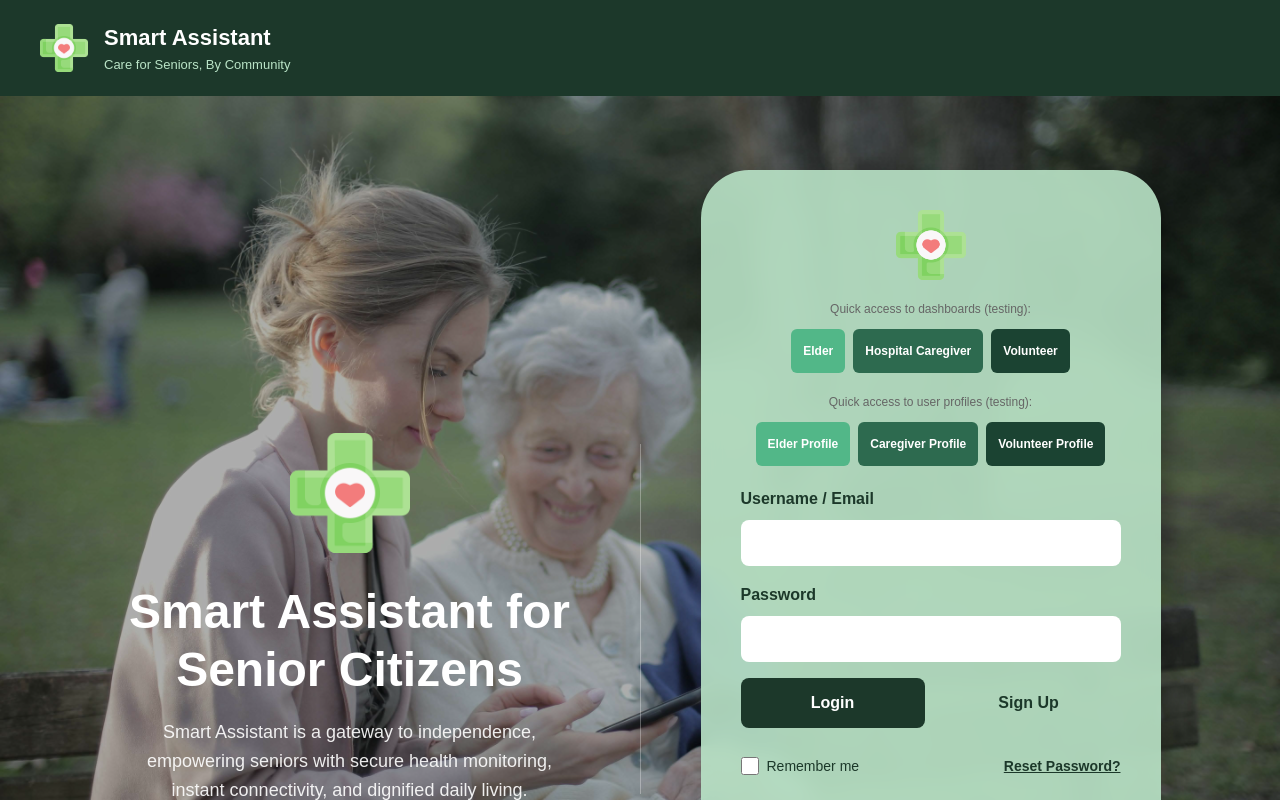
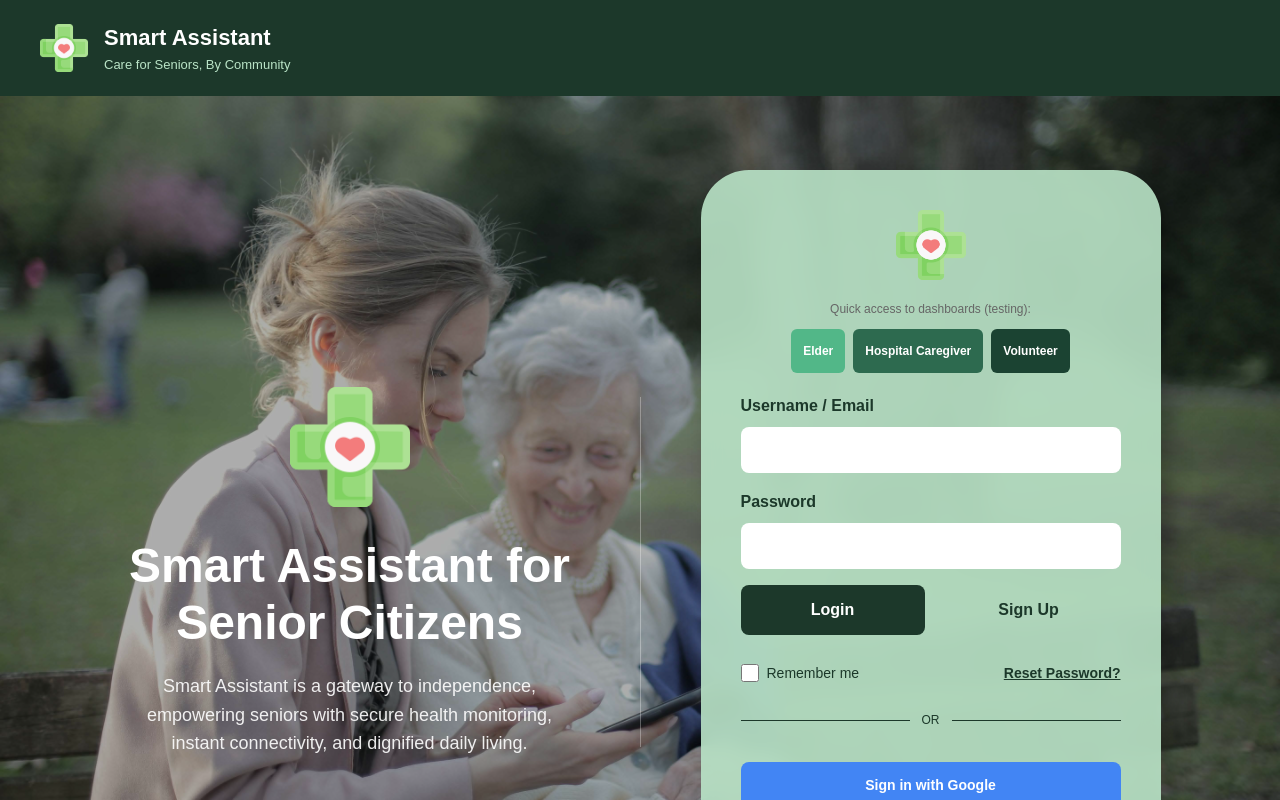
Before and after one commit to naveediqbal4765/smart-assistant-senior-citizens, a React (Create React App) app in the folder frontend/: page /login in a window 1280 px wide. Shown: the top 800 px of the page. Built offline with nearby package versions, Linux system fonts and the light colour scheme; no server answers.

Commit message:
Revert "feat: Add quick access tabs for user profiles (Elder, Caregiver, Volunteer) on login page for testing"
This reverts commit 986794c1466a17f05a3ce1ffa11ef17bce413c03.

```diff
--- a/frontend/src/pages/auth/LoginPage.js
+++ b/frontend/src/pages/auth/LoginPage.js
@@ -317,7 +317,7 @@ const LoginPage = () => {
               </div>
             )}
 
-            {/* Quick Access Links for Testing - Dashboards */}
+            {/* Quick Access Links for Testing */}
             <div style={{ width: "100%", marginBottom: "20px", textAlign: "center" }}>
               <p style={{ fontSize: "12px", color: "#666", margin: "0 0 10px 0", fontFamily: "Montserrat, sans-serif" }}>
                  Quick access to dashboards (testing):
@@ -373,108 +373,6 @@ const LoginPage = () => {
                   }}
                 >
                    Volunteer
-                </button>
-              </div>
-            </div>
-
-            {/* Quick Access Links for Testing - User Profiles */}
-            <div style={{ width: "100%", marginBottom: "20px", textAlign: "center" }}>
-              <p style={{ fontSize: "12px", color: "#666", margin: "0 0 10px 0", fontFamily: "Montserrat, sans-serif" }}>
-                 Quick access to user profiles (testing):
-              </p>
-              <div style={{ display: "flex", gap: "8px", justifyContent: "center", flexWrap: "wrap" }}>
-                <button
-                  type="button"
-                  onClick={() => {
-                    // Set Elder role in context and localStorage
-                    const mockUser = {
-                      userId: "test-elder",
-                      email: "elder@test.com",
-                      fullName: "Test Elder",
-                      role: "elder",
-                      profilePicture: null,
-                    };
-                    localStorage.setItem("user", JSON.stringify(mockUser));
-                    sessionStorage.setItem("user", JSON.stringify(mockUser));
-                    localStorage.setItem("accessToken", "test-token");
-                    sessionStorage.setItem("accessToken", "test-token");
-                    navigate("/profile");
-                  }}
-                  style={{
-                    padding: "8px 12px",
-                    backgroundColor: "#52b788",
-                    color: "#FFFFFF",
-                    border: "none",
-                    borderRadius: "6px",
-                    fontSize: "12px",
-                    fontWeight: 600,
-                    cursor: "pointer",
-                    fontFamily: "Montserrat, sans-serif",
-                  }}
-                >
-                   Elder Profile
-                </button>
-                <button
-                  type="button"
-                  onClick={() => {
-                    // Set Caregiver role in context and localStorage
-                    const mockUser = {
-                      userId: "test-caregiver",
-                      email: "caregiver@test.com",
-                      fullName: "Test Caregiver",
-                      role: "caregiver",
-                      profilePicture: null,
-                    };
-                    localStorage.setItem("user", JSON.stringify(mockUser));
-                    sessionStorage.setItem("user", JSON.stringify(mockUser));
-                    localStorage.setItem("accessToken", "test-token");
-                    sessionStorage.setItem("accessToken", "test-token");
-                    navigate("/profile");
-                  }}
-                  style={{
-                    padding: "8px 12px",
-                    backgroundColor: "#2d6a4f",
-                    color: "#FFFFFF",
-                    border: "none",
-                    borderRadius: "6px",
-                    fontSize: "12px",
-                    fontWeight: 600,
-                    cursor: "pointer",
-                    fontFamily: "Montserrat, sans-serif",
-                  }}
-                >
-                  Caregiver Profile
-                </button>
-                <button
-                  type="button"
-                  onClick={() => {
-                    // Set Volunteer role in context and localStorage
-                    const mockUser = {
-                      userId: "test-volunteer",
-                      email: "volunteer@test.com",
-                      fullName: "Test Volunteer",
-                      role: "volunteer",
-                      profilePicture: null,
-                    };
-                    localStorage.setItem("user", JSON.stringify(mockUser));
-                    sessionStorage.setItem("user", JSON.stringify(mockUser));
-                    localStorage.setItem("accessToken", "test-token");
-                    sessionStorage.setItem("accessToken", "test-token");
-                    navigate("/profile");
-                  }}
-                  style={{
-                    padding: "8px 12px",
-                    backgroundColor: "#1b4332",
-                    color: "#FFFFFF",
-                    border: "none",
-                    borderRadius: "6px",
-                    fontSize: "12px",
-                    fontWeight: 600,
-                    cursor: "pointer",
-                    fontFamily: "Montserrat, sans-serif",
-                  }}
-                >
-                   Volunteer Profile
                 </button>
               </div>
             </div>
```
